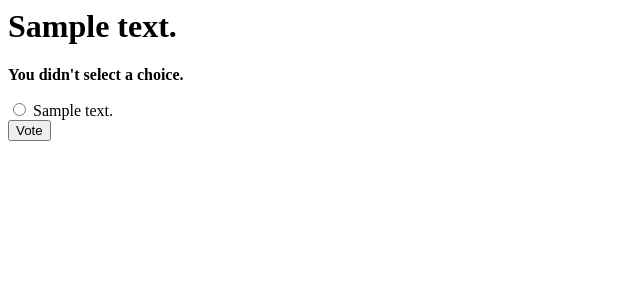
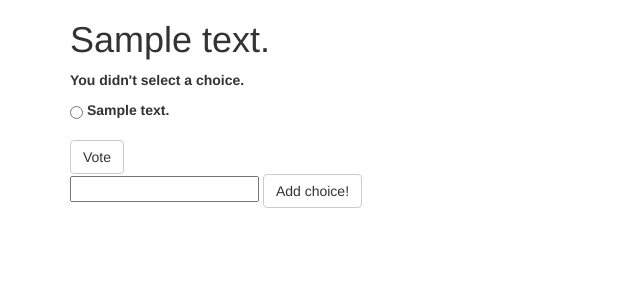
Before and after one commit to benjohnsonnlp/django-tutorial, a Django app: page /polls/1/vote/ in a window 1280 px wide. Shown: the top 300 px of the page, without its empty margins (0-640 px from the left). Run offline with Django 3.2, Linux system fonts and the light colour scheme; tables that the repository leaves empty hold one stand-in row (values such as "Sample post"); some libraries are stand-ins or nearby versions.

Commit message:
added adding (nice commit message)

```diff
--- a/mysite/polls/templates/polls/detail.html
+++ b/mysite/polls/templates/polls/detail.html
@@ -1,12 +1,54 @@
+<!doctype html>
+<html lang="en">
+<head>
+    <meta charset="utf-8">
+    <meta http-equiv="X-UA-Compatible" content="IE=edge">
+    <meta name="viewport" content="width=device-width, initial-scale=1">
+    <!-- The above 3 meta tags *must* come first in the head; any other head content must come *after* these tags -->
+    <title>Bootstrap 101 Template</title>
+
+    <!-- Bootstrap -->
+    <link rel="stylesheet" href="https://stackpath.bootstrapcdn.com/bootstrap/3.4.1/css/bootstrap.min.css"
+          integrity="sha384-HSMxcRTRxnN+Bdg0JdbxYKrThecOKuH5zCYotlSAcp1+c8xmyTe9GYg1l9a69psu" crossorigin="anonymous">
+
+    <!-- HTML5 shim and Respond.js for IE8 support of HTML5 elements and media queries -->
+    <!-- WARNING: Respond.js doesn't work if you view the page via file:// -->
+    <!--[if lt IE 9]>
+    <script src="https://oss.maxcdn.com/html5shiv/3.7.3/html5shiv.min.js"></script>
+    <script src="https://oss.maxcdn.com/respond/1.4.2/respond.min.js"></script>
+    <![endif]-->
+</head>
+<body>
+<div class="container">
+
+<!-- jQuery (necessary for Bootstrap's JavaScript plugins) -->
+<script src="https://code.jquery.com/jquery-1.12.4.min.js"
+        integrity="sha384-nvAa0+6Qg9clwYCGGPpDQLVpLNn0fRaROjHqs13t4Ggj3Ez50XnGQqc/r8MhnRDZ"
+        crossorigin="anonymous"></script>
+<!-- Include all compiled plugins (below), or include individual files as needed -->
+<script src="https://stackpath.bootstrapcdn.com/bootstrap/3.4.1/js/bootstrap.min.js"
+        integrity="sha384-aJ21OjlMXNL5UyIl/XNwTMqvzeRMZH2w8c5cRVpzpU8Y5bApTppSuUkhZXN0VxHd"
+        crossorigin="anonymous"></script>
+
 <h1>{{ question.question_text }}</h1>
 
 {% if error_message %}<p><strong>{{ error_message }}</strong></p>{% endif %}
 
 <form action="{% url 'polls:vote' question.id %}" method="post">
-{% csrf_token %}
-{% for choice in question.choice_set.all %}
-    <input type="radio" name="choice" id="choice{{ forloop.counter }}" value="{{ choice.id }}">
-    <label for="choice{{ forloop.counter }}">{{ choice.choice_text }}</label><br>
-{% endfor %}
-<input type="submit" value="Vote">
+    {% csrf_token %}
+    <div class="form-group">
+        {% for choice in question.choice_set.all %}
+        <input type="radio" class="radio-inline" name="choice" id="choice{{ forloop.counter }}" value="{{ choice.id }}">
+        <label for="choice{{ forloop.counter }}">{{ choice.choice_text }}</label><br>
+        {% endfor %}
+    </div>
+    <input type="submit" class="btn btn-default"value="Vote">
 </form>
+<form action="{% url 'polls:add_choice' question.id %}" method="POST">
+    {% csrf_token %}
+    <input type="text" value="" name="choice_text"/>
+    <input type="submit" class="btn btn-default" value="Add choice!"/>
+</form>
+    </div>
+</body>
+</html>
--- a/mysite/polls/templates/polls/index.html
+++ b/mysite/polls/templates/polls/index.html
@@ -14,5 +14,10 @@
 {% else %}
 <p>No polls are available.</p>
 {% endif %}
+<form action="{% url 'polls:add_question' %}" method="POST">
+    {% csrf_token %}
+    <input type="text" value="" name="question_text"/>
+    <input type="submit" value="Create!" />
+</form>
 </body>
 </html>
--- a/mysite/polls/urls.py
+++ b/mysite/polls/urls.py
@@ -5,7 +5,9 @@ from . import views
 app_name = 'polls'
 urlpatterns = [
     path('', views.IndexView.as_view(), name='index'),
+    path('add/', views.add_question, name='add_question'),
     path('<int:pk>/', views.DetailView.as_view(), name='detail'),
+    path('<int:question_id>/add/', views.add_choice, name='add_choice'),
     path('<int:pk>/results/', views.ResultsView.as_view(), name='results'),
     path('<int:question_id>/vote/', views.vote, name='vote'),
 ]
--- a/mysite/polls/views.py
+++ b/mysite/polls/views.py
@@ -1,6 +1,7 @@
 from django.http import HttpResponseRedirect
 from django.shortcuts import get_object_or_404, render
 from django.urls import reverse
+from django.utils import timezone
 from django.views import generic
 
 from .models import Choice, Question
@@ -12,7 +13,7 @@ class IndexView(generic.ListView):
 
     def get_queryset(self):
         """Return the last five published questions."""
-        return Question.objects.order_by('-pub_date')[:5]
+        return Question.objects.order_by('-pub_date')
 
 
 class DetailView(generic.DetailView):
@@ -23,6 +24,13 @@ class DetailView(generic.DetailView):
 class ResultsView(generic.DetailView):
     model = Question
     template_name = 'polls/results.html'
+
+
+def add_question(request):
+    question_text = request.POST["question_text"]
+    question = Question(question_text=question_text, pub_date=timezone.now())
+    question.save()
+    return HttpResponseRedirect(reverse('polls:index'))
 
 
 def vote(request, question_id):
@@ -42,3 +50,11 @@ def vote(request, question_id):
         # with POST data. This prevents data from being posted twice if a
         # user hits the Back button.
         return HttpResponseRedirect(reverse('polls:results', args=(question.id,)))
+
+
+def add_choice(request, question_id):
+    question = get_object_or_404(Question, pk=question_id)
+    choice_text = request.POST["choice_text"]
+    choice = Choice(question=question, choice_text=choice_text, votes=1)
+    choice.save()
+    return HttpResponseRedirect(reverse('polls:results', args=(question.id,)))
```
